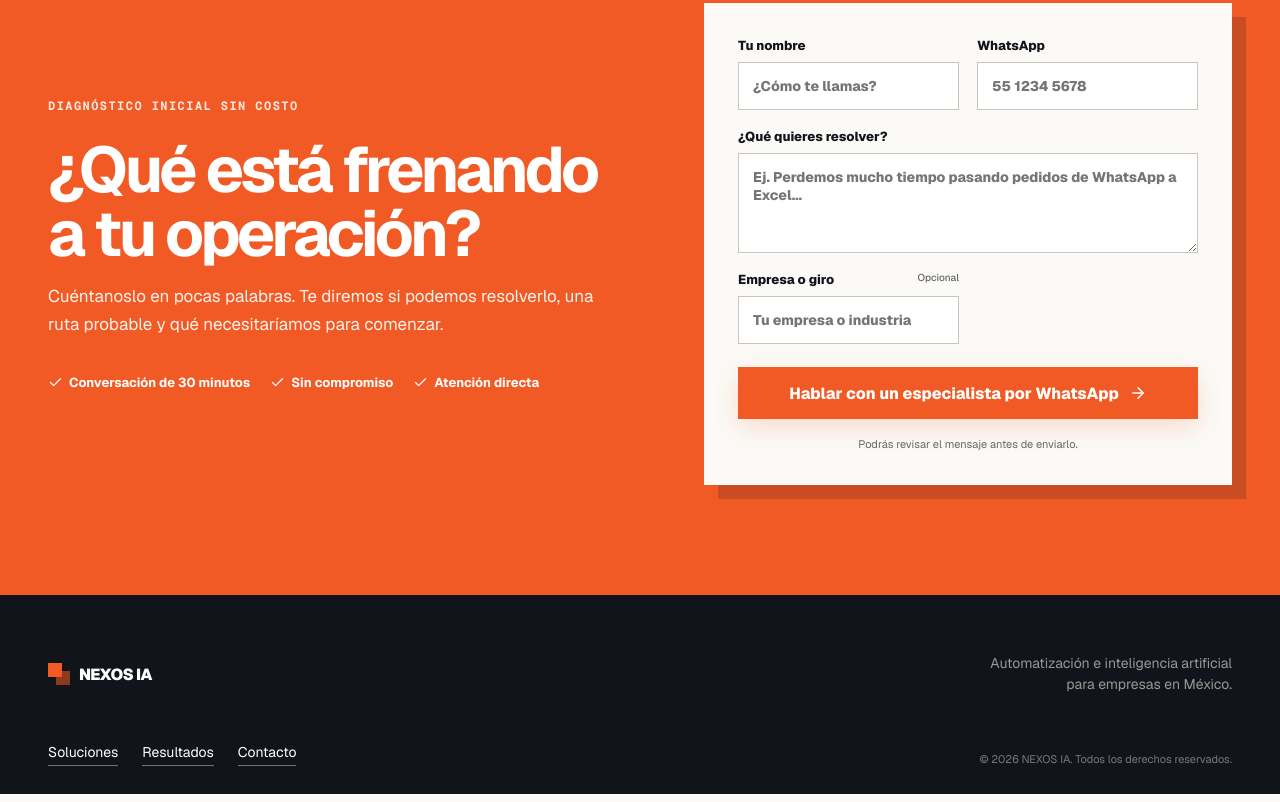
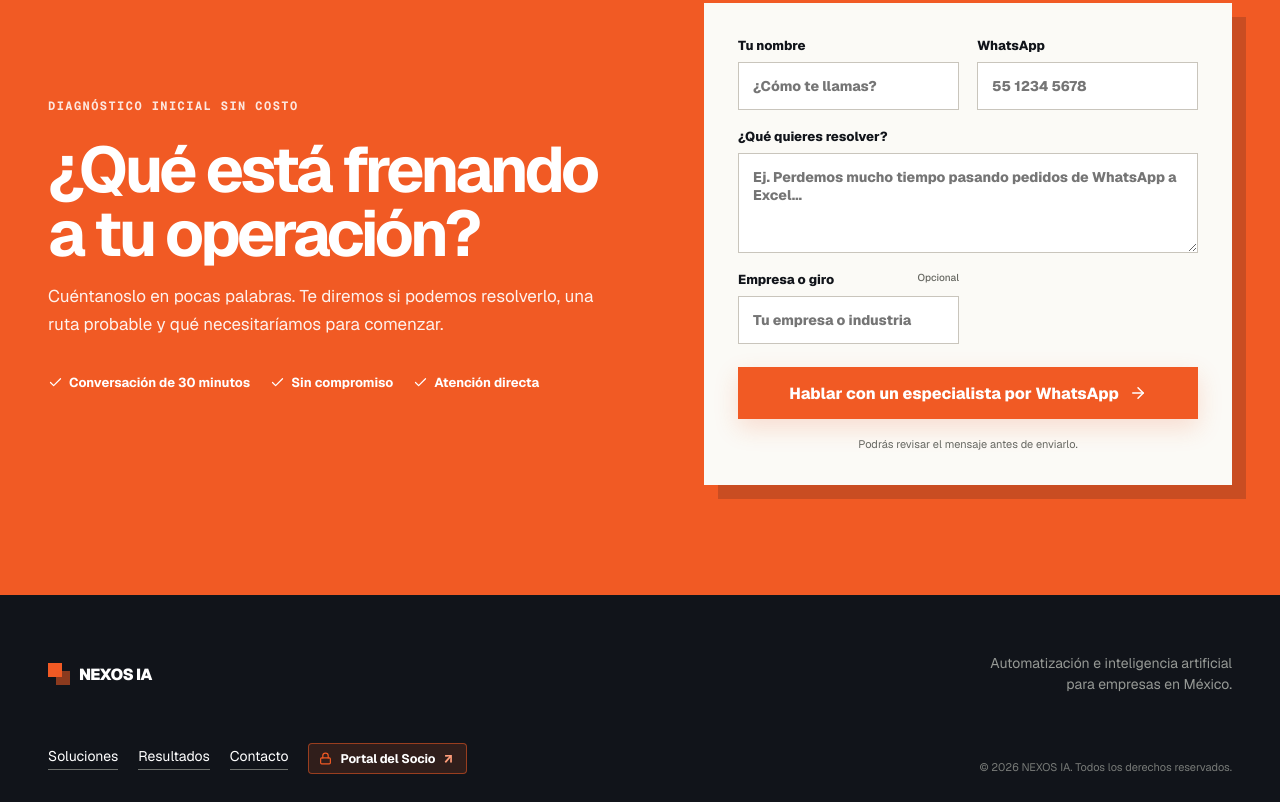
Before and after one commit to mexjsa/nexos, a plain HTML site: page index.html in a window 1280 px wide. Shown: the part 4002-4804 px from the top of the page. Drawn offline with nearby package versions, Linux system fonts and the light colour scheme.

Commit message:
feat: Agregar enlace destacado al Portal del Socio en el footer

```diff
--- a/index.html
+++ b/index.html
@@ -483,6 +483,13 @@
       <a href="#soluciones">Soluciones</a>
       <a href="#resultados">Resultados</a>
       <a href="#contacto">Contacto</a>
+      <a class="portal-partner-link" href="portal.html" title="Acceso exclusivo a entregables, métricas y seguimiento para socios de NEXOS IA">
+        <span class="portal-badge-icon" aria-hidden="true">
+          <svg xmlns="http://www.w3.org/2000/svg" width="13" height="13" viewBox="0 0 24 24" fill="none" stroke="currentColor" stroke-width="2.2" stroke-linecap="round" stroke-linejoin="round"><rect width="18" height="11" x="3" y="11" rx="2" ry="2"/><path d="M7 11V7a5 5 0 0 1 10 0v4"/></svg>
+        </span>
+        <span>Portal del Socio</span>
+        <span class="portal-badge-arrow" aria-hidden="true">↗</span>
+      </a>
     </div>
     <small>© 2026 NEXOS IA. Todos los derechos reservados.</small>
   </footer>
--- a/style.css
+++ b/style.css
@@ -865,17 +865,62 @@ footer p {
 
 footer > div {
   display: flex;
-  gap: 24px;
+  align-items: center;
+  gap: 20px;
   margin-top: 30px;
   font-size: 14px;
+  flex-wrap: wrap;
 }
 
-footer > div a {
+footer > div a:not(.portal-partner-link) {
   border-bottom: 1px solid #70736f;
   padding-bottom: 4px;
   transition: color 150ms ease;
 }
-footer > div a:hover { color: var(--orange); }
+footer > div a:not(.portal-partner-link):hover { color: var(--orange); }
+
+.portal-partner-link {
+  display: inline-flex !important;
+  align-items: center;
+  gap: 8px;
+  background: rgba(241, 90, 36, 0.14);
+  border: 1px solid rgba(241, 90, 36, 0.55) !important;
+  color: #fff !important;
+  padding: 6px 13px 6px 10px !important;
+  border-radius: 4px;
+  font-weight: 700;
+  font-size: 12.5px;
+  text-decoration: none;
+  letter-spacing: -0.01em;
+  transition: background 150ms ease, border-color 150ms ease, transform 150ms ease, box-shadow 150ms ease;
+}
+
+.portal-partner-link:hover {
+  background: var(--orange) !important;
+  border-color: var(--orange) !important;
+  color: #fff !important;
+  transform: translateY(-2px);
+  box-shadow: 0 6px 20px rgba(241, 90, 36, 0.35);
+}
+
+.portal-badge-icon {
+  display: flex;
+  align-items: center;
+  color: var(--orange);
+  transition: color 150ms ease;
+}
+.portal-partner-link:hover .portal-badge-icon { color: #fff; }
+
+.portal-badge-arrow {
+  color: #ff9d7a;
+  font-size: 13px;
+  font-weight: 800;
+  transition: color 150ms ease, transform 150ms ease;
+}
+.portal-partner-link:hover .portal-badge-arrow {
+  color: #fff;
+  transform: translate(1px, -1px);
+}
 
 footer > small {
   justify-self: end;
```
